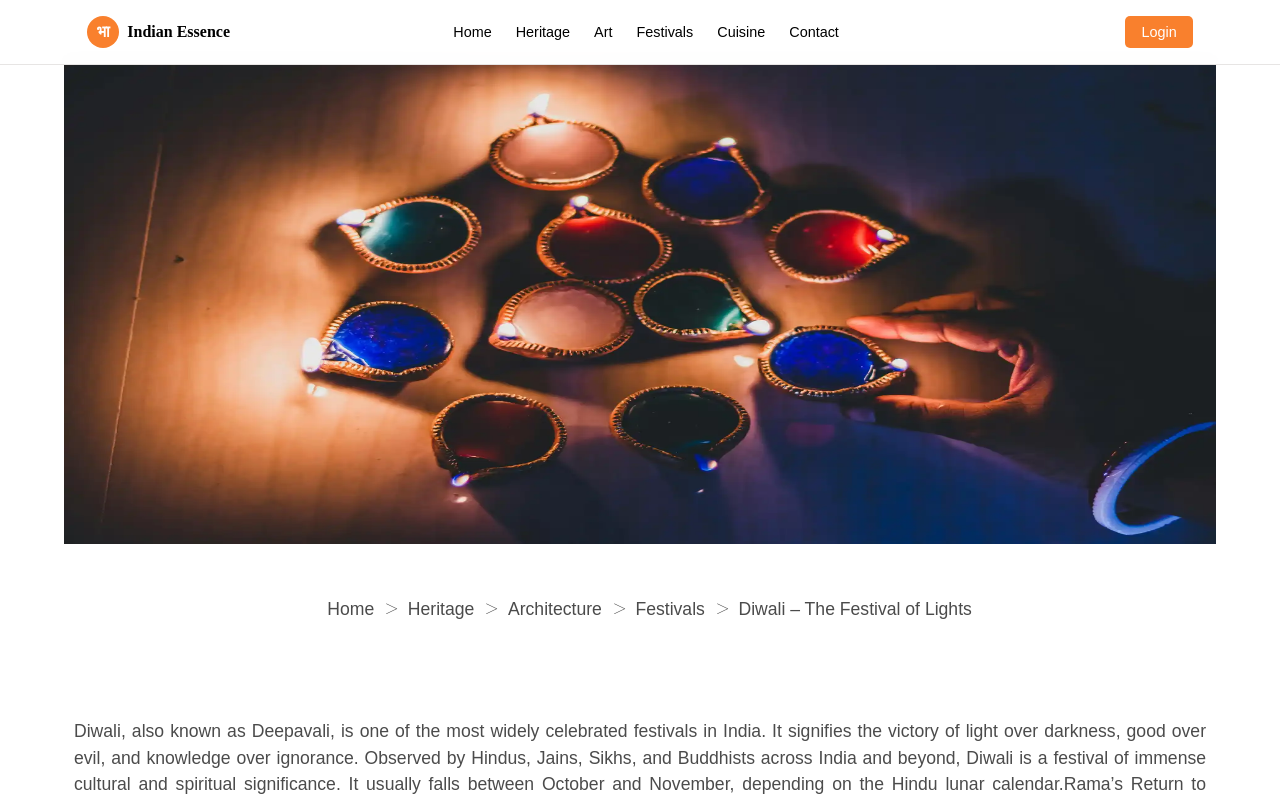
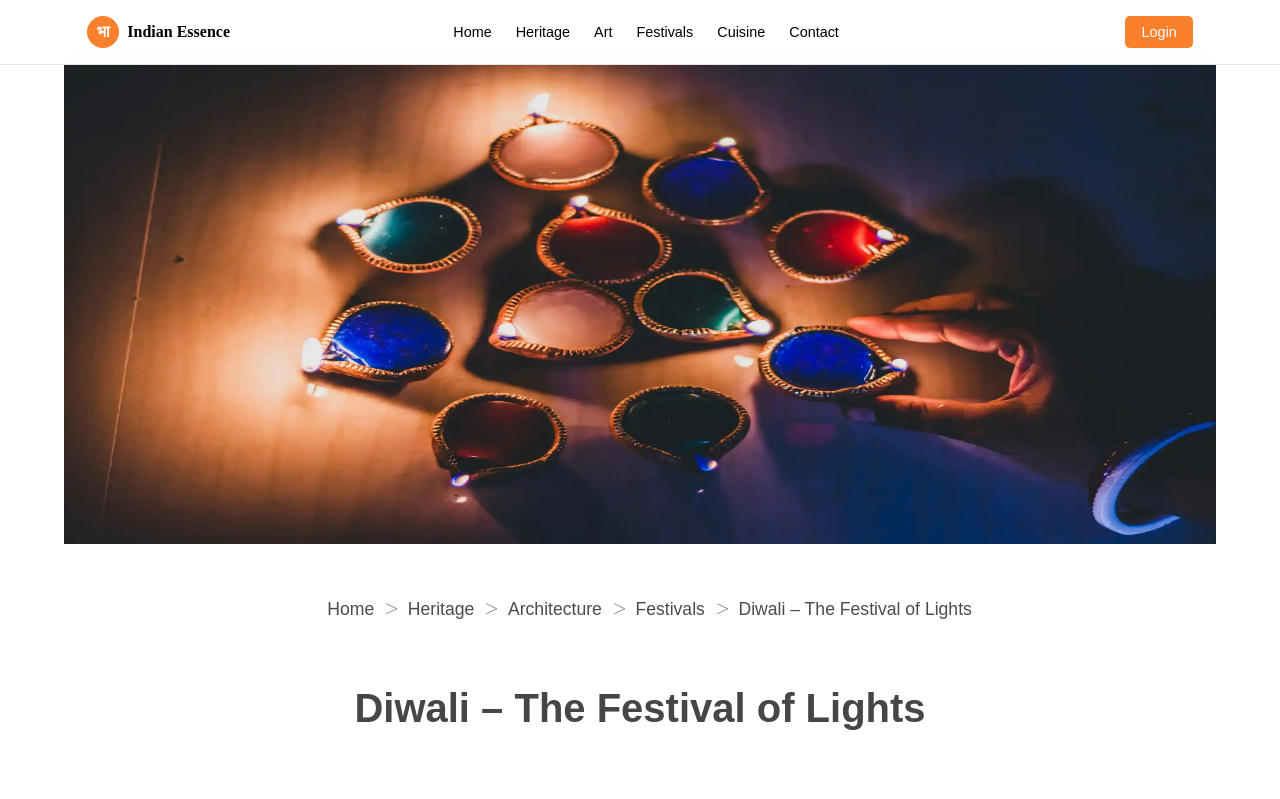
Before and after one commit to prasadmahind123/IndianCulture, a React (Vite) app: page /festivals/1 in a window 1280 px wide. Shown: the top 799 px of the page. Built offline with nearby package versions, Linux system fonts and the light colour scheme; no server answers.

Commit message:
Update SpecFest.jsx

```diff
--- a/src/Components/Festival/SpecFest.jsx
+++ b/src/Components/Festival/SpecFest.jsx
@@ -46,8 +46,8 @@ export default function SpecFest() {
 
                     </p>
                 </div>
-                <div className="title">
-                    <h1></h1>
+                <div className="fest-title">
+                    <h1>{currentData.name}</h1>
                 </div>
                 <div className="wild-text2">
 
```
